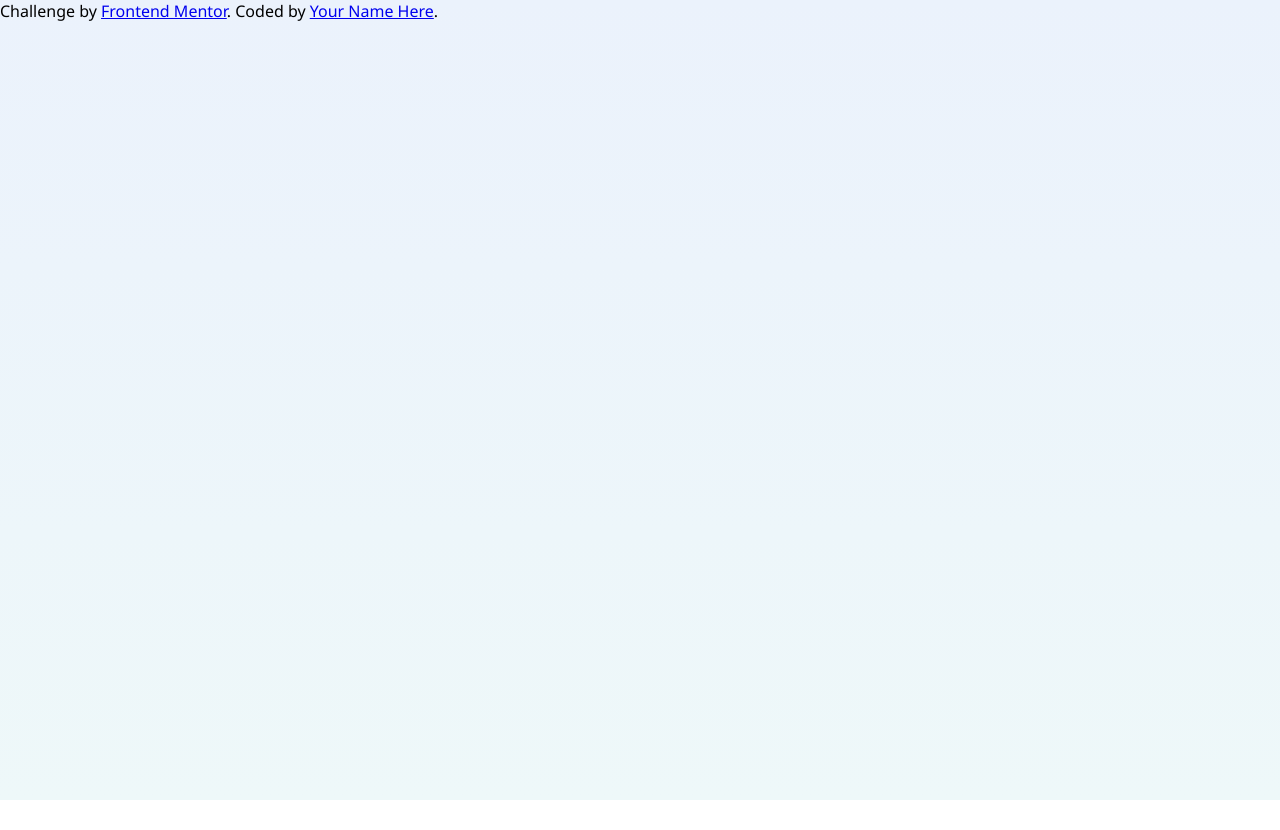
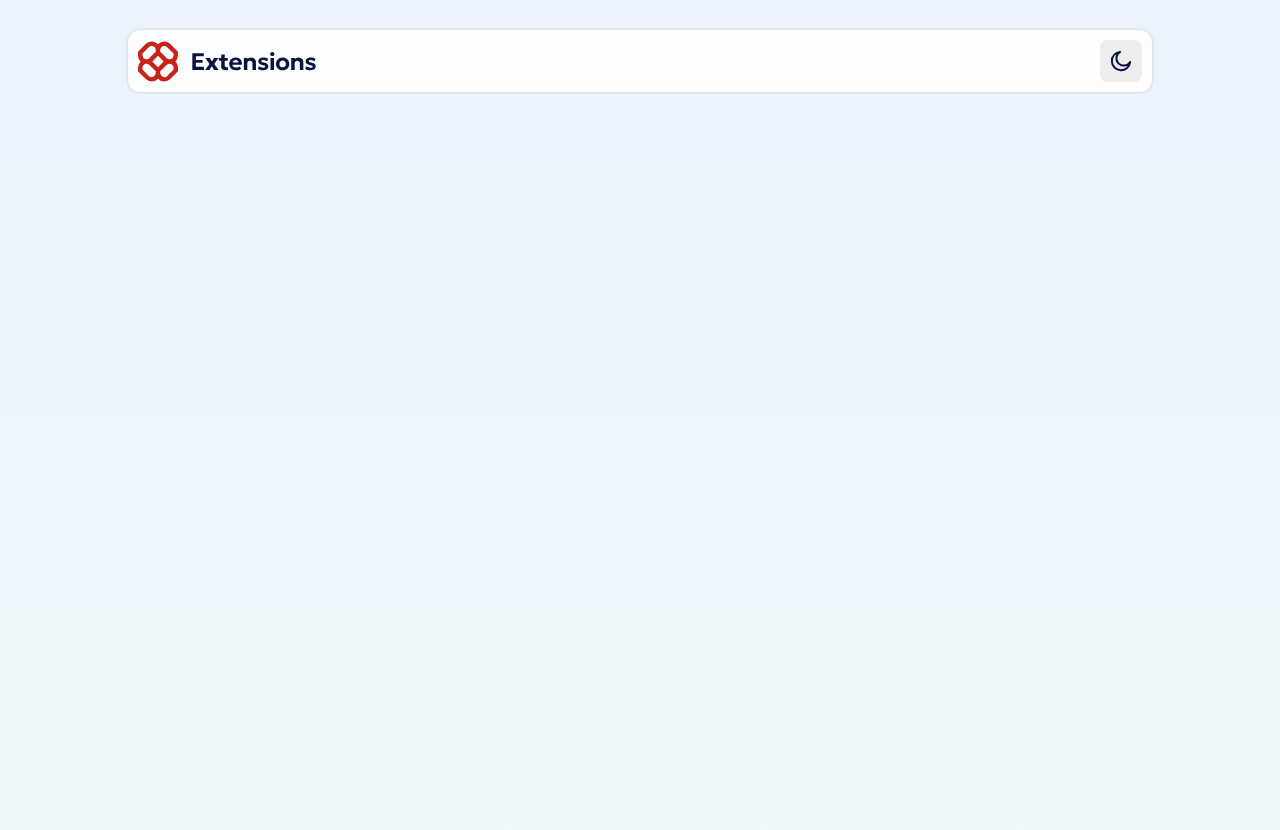
Before and after one commit to NikolaD93/Frontend_Mentor_Browser-extension-manager-UI, a plain HTML site: page index.html in a window 1280 px wide. Before the commit the page ends 800 px from the top, so only its background shows below. Drawn offline with Linux system fonts and the light colour scheme.

Commit message:
navbar finish

```diff
--- a/app.js
+++ b/app.js
@@ -1,5 +1,19 @@
-// fetch('./data.json').then(res => res.json()).then(data => console.log(data))
-import { data } from './data.js';
-console.log(data)
+const toggleIconElement = document.querySelector('#toggle-icon');
+const toggleIconImageElement = document.querySelector('#toggle-icon-image');
+const extensionsLogoElement = document.querySelector('#extensions-logo');
 
-localStorage.setItem('name', 'Obaseki Nosa');
+toggleIconElement.addEventListener('click', handleThemeToggle);
+
+function handleThemeToggle() {
+    document.body.classList.toggle('dark');
+
+    console.log(toggleIconImageElement.src.includes("icon-moon.svg"))
+
+    toggleIconImageElement.src = toggleIconImageElement.src.includes("icon-moon.svg")
+        ? "./assets/images/icon-sun.svg"
+        : "./assets/images/icon-moon.svg";
+
+    extensionsLogoElement.src = extensionsLogoElement.src.includes("logo-dark.svg")
+        ? "./assets/images/logo.svg"
+        : "./assets/images/logo-dark.svg";
+}
--- a/index.html
+++ b/index.html
@@ -14,11 +14,28 @@
     <title>Frontend Mentor | Browser extensions manager UI</title>
   </head>
   <body>
-    <div class="attribution">
+    <div class="container">
+      <nav>
+        <img
+          id="extensions-logo"
+          src="./assets/images/logo.svg"
+          alt="extensions-logo"
+        />
+        <a id="toggle-icon" href="#">
+          <img
+            id="toggle-icon-image"
+            src="./assets/images/icon-moon.svg"
+            alt="moon-icon"
+          />
+        </a>
+      </nav>
+    </div>
+
+    <!-- <div class="attribution">
       Challenge by
       <a href="https://www.frontendmentor.io?ref=challenge">Frontend Mentor</a>.
       Coded by <a href="#">Your Name Here</a>.
-    </div>
+    </div> -->
     <script src="app.js"></script>
   </body>
 </html>
--- a/style.css
+++ b/style.css
@@ -24,8 +24,12 @@
   --color-neutral-200: hsl(217, 61%, 90%);
   --color-neutral-100: hsl(0, 0%, 93%);
   --color-neutral-0: hsl(200, 60%, 99%);
+  --color-text: hsl(227, 75%, 14%);
 
   --color-gradient: linear-gradient(180deg, #ebf2fc 0%, #eef8f9 100%);
+
+  --border-radius-xl: 12px;
+  --border-radius-l: 8px;
 }
 
 body.dark {
@@ -36,7 +40,8 @@ body.dark {
   --color-neutral-300: hsl(227, 75%, 14%);
   --color-neutral-200: hsl(226, 25%, 17%);
   --color-neutral-100: hsl(225, 23%, 24%);
-  --color-neutral-0: hsl(226, 11%, 37%);
+  --color-neutral-0: #1f2535;
+  --color-text: hsl(200, 60%, 99%);
 
   --color-gradient: linear-gradient(180deg, #040918 0%, #091540 100%);
 }
@@ -55,3 +60,33 @@ body {
   color: var(--color-text);
   font-family: var(--font-family-regular);
 }
+
+.container {
+  width: 80%;
+  margin: 0 auto;
+}
+
+@media screen and (max-width: 768px) {
+  .container {
+    width: 95%;
+    margin-top: 20px;
+  }
+}
+
+nav {
+  background-color: var(--color-neutral-0);
+  border-radius: var(--border-radius-xl);
+  margin-top: 30px;
+  padding: 10px;
+  box-shadow: 0 0 3px var(--color-neutral-300);
+  display: flex;
+  align-items: center;
+  justify-content: space-between;
+}
+
+nav a {
+  background-color: var(--color-neutral-100);
+  padding: 10px;
+  border-radius: var(--border-radius-l);
+  display: flex;
+}
```
Also changed, not shown: assets/images/logo-dark.svg (added).
